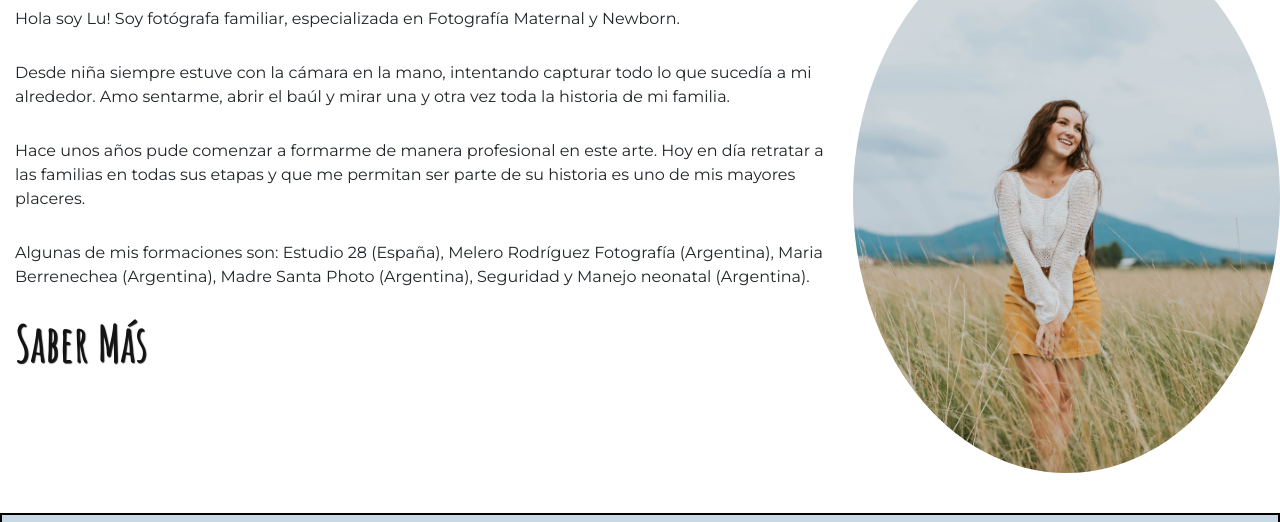
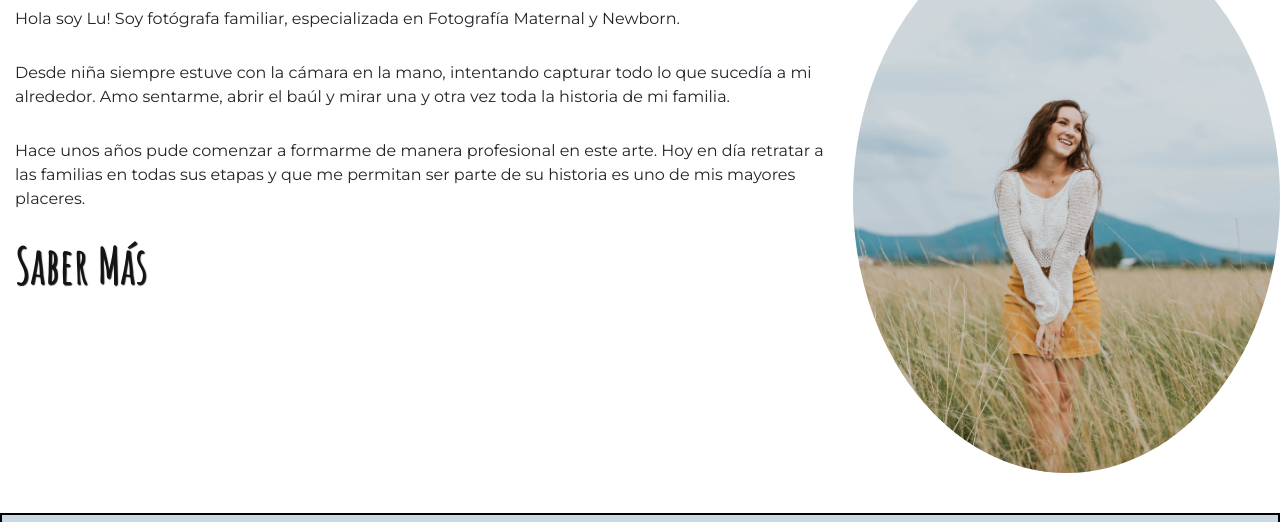
Before and after one commit to luadan2022/PFAdan, a plain HTML site: page index.html in a window 1280 px wide. Shown: the part 734-1256 px from the top of the page. Drawn offline with nearby package versions, Linux system fonts and the light colour scheme.

Commit message:
Update index.html

```diff
--- a/index.html
+++ b/index.html
@@ -95,9 +95,6 @@
             <p>
               Hace unos años pude comenzar a formarme de manera profesional en este arte. Hoy en día retratar a las familias en todas sus etapas y que me permitan ser parte de su historia es uno de mis mayores placeres.
             </p>
-            <p>
-              Algunas de mis formaciones son: Estudio 28 (España), Melero Rodríguez Fotografía (Argentina), Maria Berrenechea (Argentina), Madre Santa Photo (Argentina), Seguridad y Manejo neonatal (Argentina).
-            </p>
             <a href="contacto.html" class="vermas">Saber Más</a>
           </div>
           <div class="nright col-md-4 col-12"></div>
```
